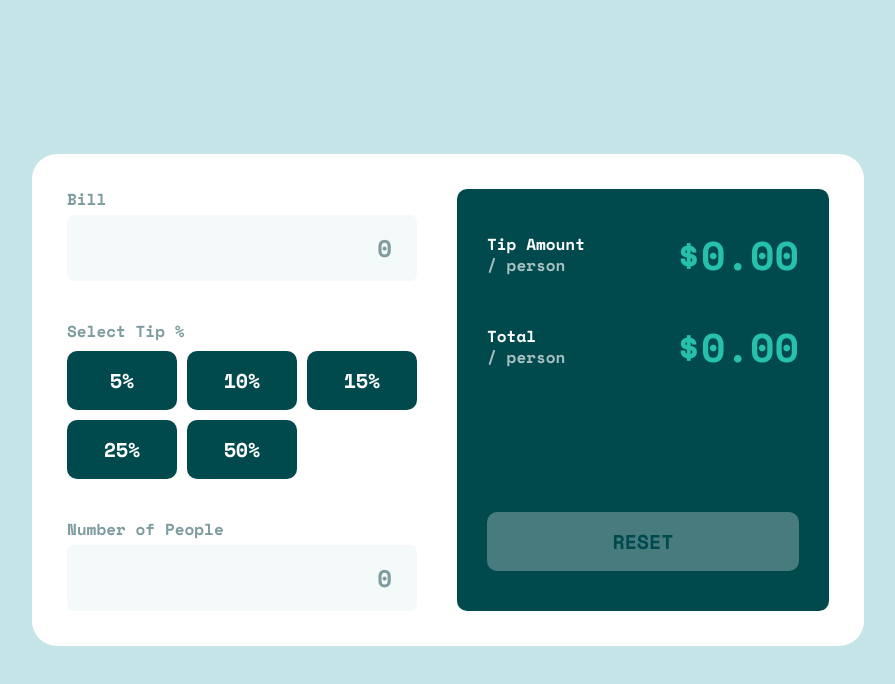
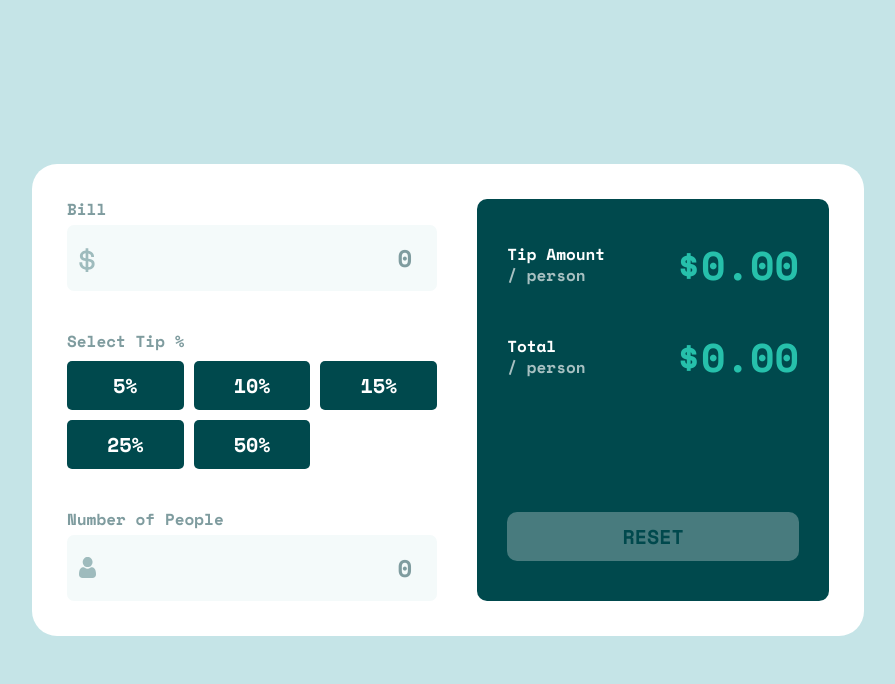
Before and after one commit to Orisabiyi/tippy, a React (Create React App) app: page / in a window 1280 px wide. Shown: the top 684 px of the page, without its empty margins (192-1087 px from the left). Built offline with nearby package versions, Linux system fonts and the light colour scheme.

Commit message:
added image to form input

```diff
--- a/src/components/BoxBill.js
+++ b/src/components/BoxBill.js
@@ -9,6 +9,7 @@ export default function BoxBill({ setBill, setTip, setPerson, bill, person }) {
           value={bill}
           onChange={(e) => setBill(e.target.value && Number(e.target.value))}
         />
+        <img src="/images/icon-dollar.svg" alt="dollar icon" />
       </div>
 
       <div className="box-tip">
@@ -21,6 +22,7 @@ export default function BoxBill({ setBill, setTip, setPerson, bill, person }) {
               <button
                 value={check}
                 onClick={(e) => setTip(Number(e.target.value))}
+                key={check}
               >
                 {check}%
               </button>
@@ -38,6 +40,7 @@ export default function BoxBill({ setBill, setTip, setPerson, bill, person }) {
           value={person}
           onChange={(e) => setPerson(e.target.value && Number(e.target.value))}
         />
+        <img src="/images/icon-person.svg" alt="person icon" />
       </div>
     </div>
   );
--- a/src/index.css
+++ b/src/index.css
@@ -65,6 +65,11 @@ body {
   padding: 4rem 3rem;
 }
 
+.box-bill,
+.box-people {
+  position: relative;
+}
+
 .box-bill {
   display: flex;
   flex-direction: column;
@@ -85,9 +90,9 @@ body {
 }
 
 .box-tip button {
-  padding: 1.5rem 3rem;
+  padding: 1rem 4rem;
   background: var(--very-dark-cyan);
-  border-radius: 1rem;
+  border-radius: 0.5rem;
   color: var(--color-white);
   border: 0;
   outline: 0;
@@ -163,6 +168,15 @@ button {
   border: 0;
 
   font-size: 2rem;
-  padding: 1.5rem 0;
+  padding: 1rem 0;
   border-radius: 1rem;
 }
+
+img {
+  display: inline-block;
+  position: absolute;
+  width: 1.7rem;
+  height: auto;
+  top: 52%;
+  left: 1.2rem;
+}
```
